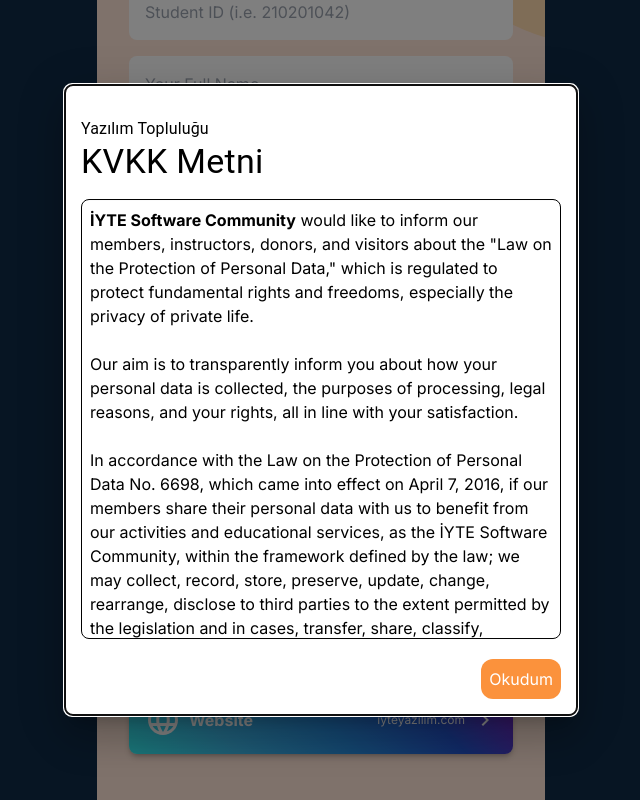
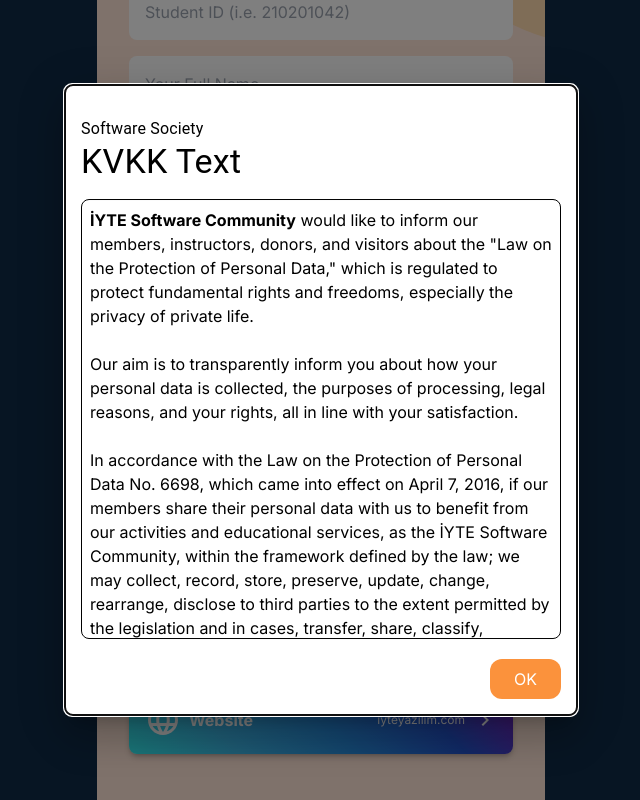
Before and after one commit to IYTE-Yazilim-Toplulugu/join-form, a Next.js app: page /eng in a window 1280 px wide. Both pictures are taken after a click on the element "KVKK text". Shown: the part 408-1208 px from the top of the page, without its empty margins (319-959 px from the left). Built offline with nearby package versions, Linux system fonts and the light colour scheme.

Commit message:
changes
changes

```diff
--- a/src/app/eng/page.tsx
+++ b/src/app/eng/page.tsx
@@ -147,17 +147,17 @@
       >
         <Box sx={style}>
           <Typography id="modal-modal-title">
-            Yazılım Topluluğu
+            Software Society
           </Typography>
           <Typography id="modal-modal-title" variant="h4" component="h2">
-            KVKK Metni
+            KVKK Text
           </Typography>
 
           <div dangerouslySetInnerHTML={{ __html: data.kvkk_eng }} className="mt-4 h-[55vh] border-[1px] p-2 border-black rounded-lg overflow-y-scroll"></div>
 
 
           <div className="flex justify-end">
-            <button type="button" onClick={() => setKvkk(false)} className="p-2 bg-orange-400 text-white rounded-xl mt-5">Okudum</button>
+            <button type="button" onClick={() => setKvkk(false)} className="p-2 bg-orange-400 text-white rounded-xl mt-5 px-6">OK</button>
           </div>
         </Box>
       </Modal>
```
